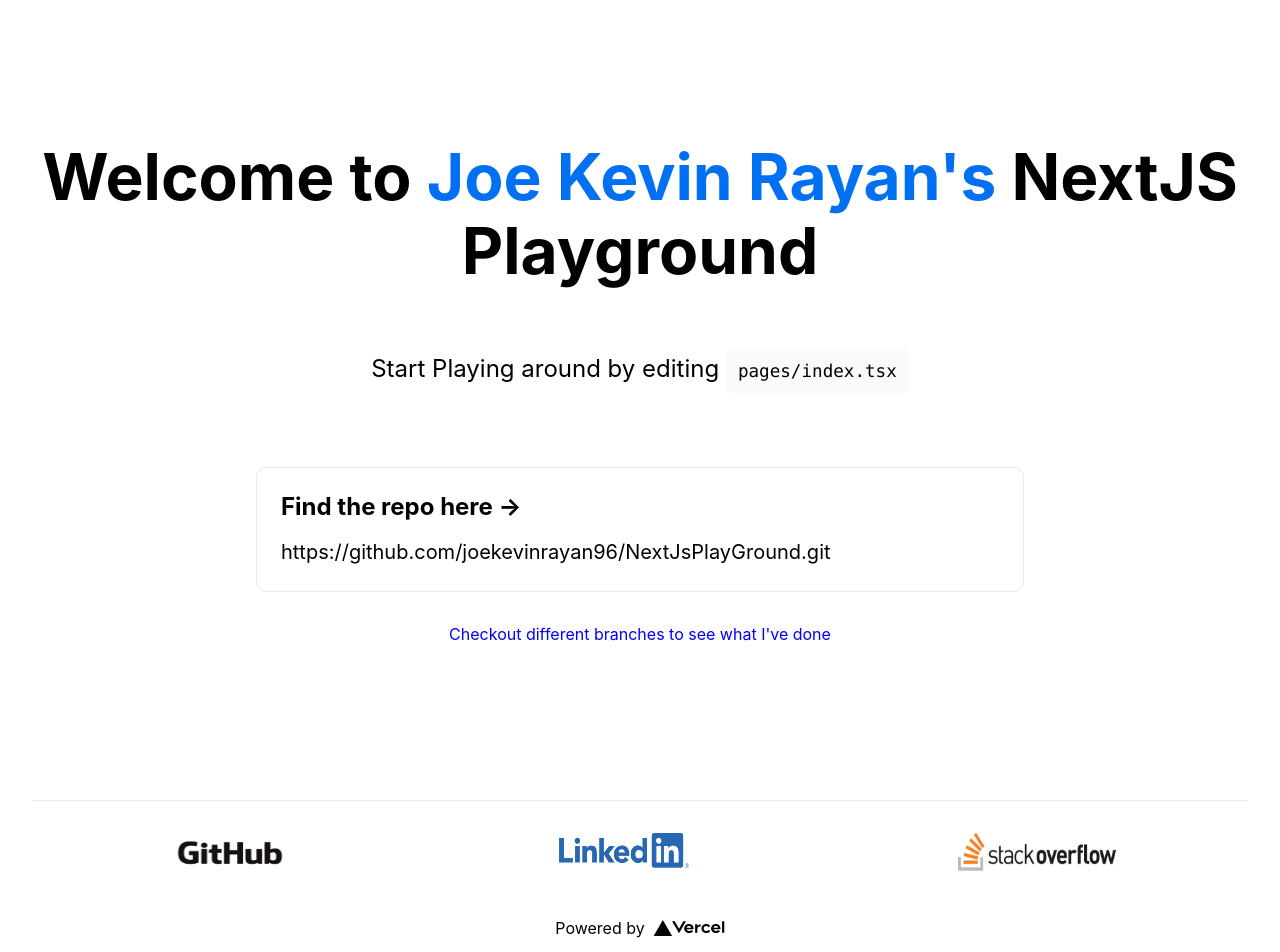
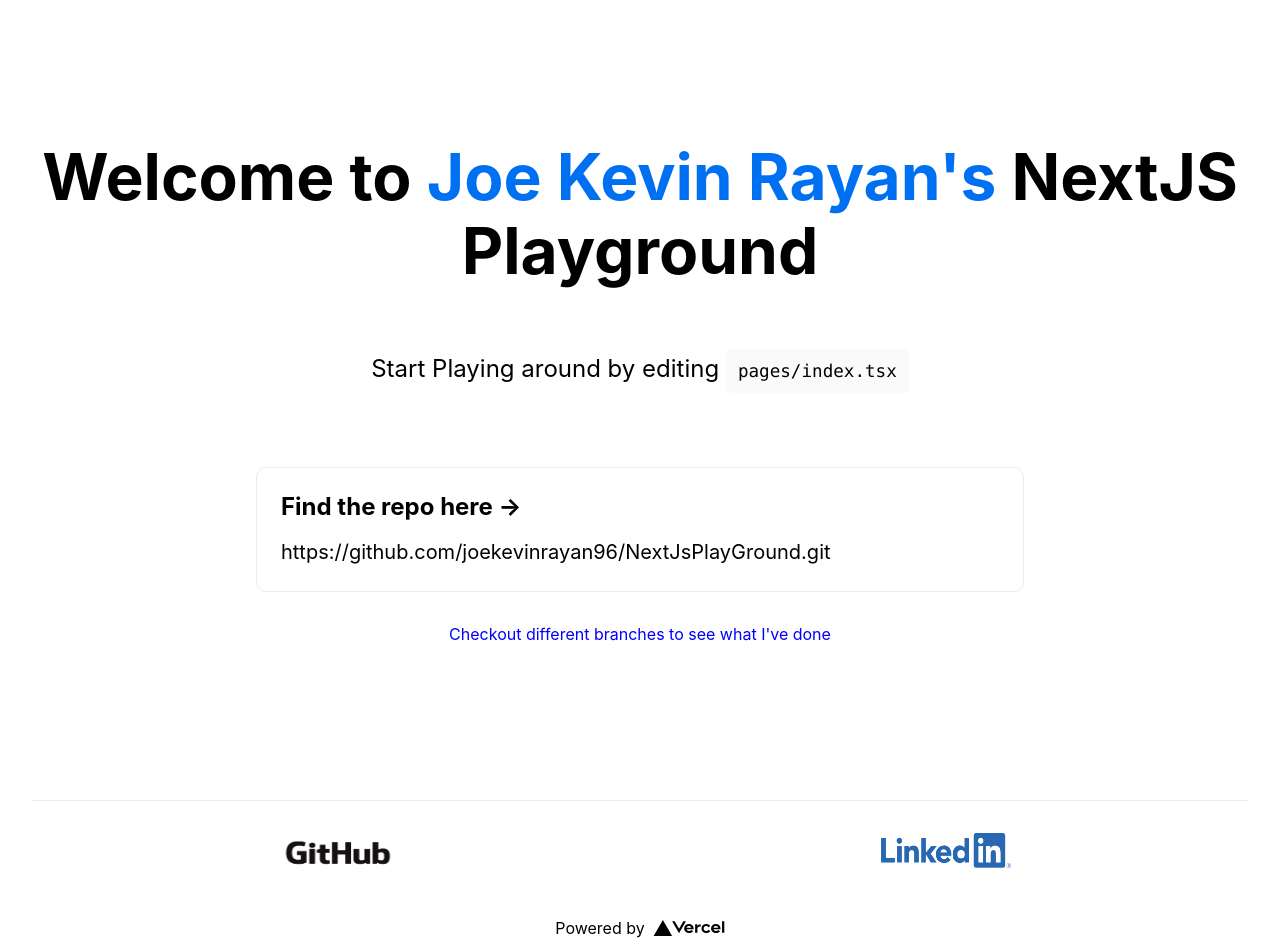
Before and after one commit to joekevinrayan96/NextJsPlayGround, a Next.js app: page / in a window 1280 px wide. Shown: the top 952 px of the page. Built offline with nearby package versions, Linux system fonts and the light colour scheme.

Commit message:
removed SO link

```diff
--- a/pages/index.tsx
+++ b/pages/index.tsx
@@ -4,7 +4,7 @@ import Image from "next/image";
 import styles from "../styles/Home.module.css";
 import linkedInLogo from "../assets/LinkedInLogo.png";
 import gitHubLogo from "../assets/GitHubLogo.png";
-import stackOverFlowLogo from "../assets/StackOverFlowLogo.png";
+// import stackOverFlowLogo from "../assets/StackOverFlowLogo.png";
 
 const Home: NextPage = () => {
   return (
@@ -69,7 +69,7 @@ const Home: NextPage = () => {
             </span>
           </a>
 
-          <a href="https://stackoverflow.com/users/6865638/joekevinrayan96">
+          {/* <a href="https://stackoverflow.com/users/6865638/joekevinrayan96">
             <span className={styles.logo}>
               <Image
                 src={stackOverFlowLogo} //changed
@@ -78,7 +78,7 @@ const Home: NextPage = () => {
                 height={40}
               />
             </span>
-          </a>
+          </a> */}
         </div>
         <div className={styles.footer}>
           <a
```
